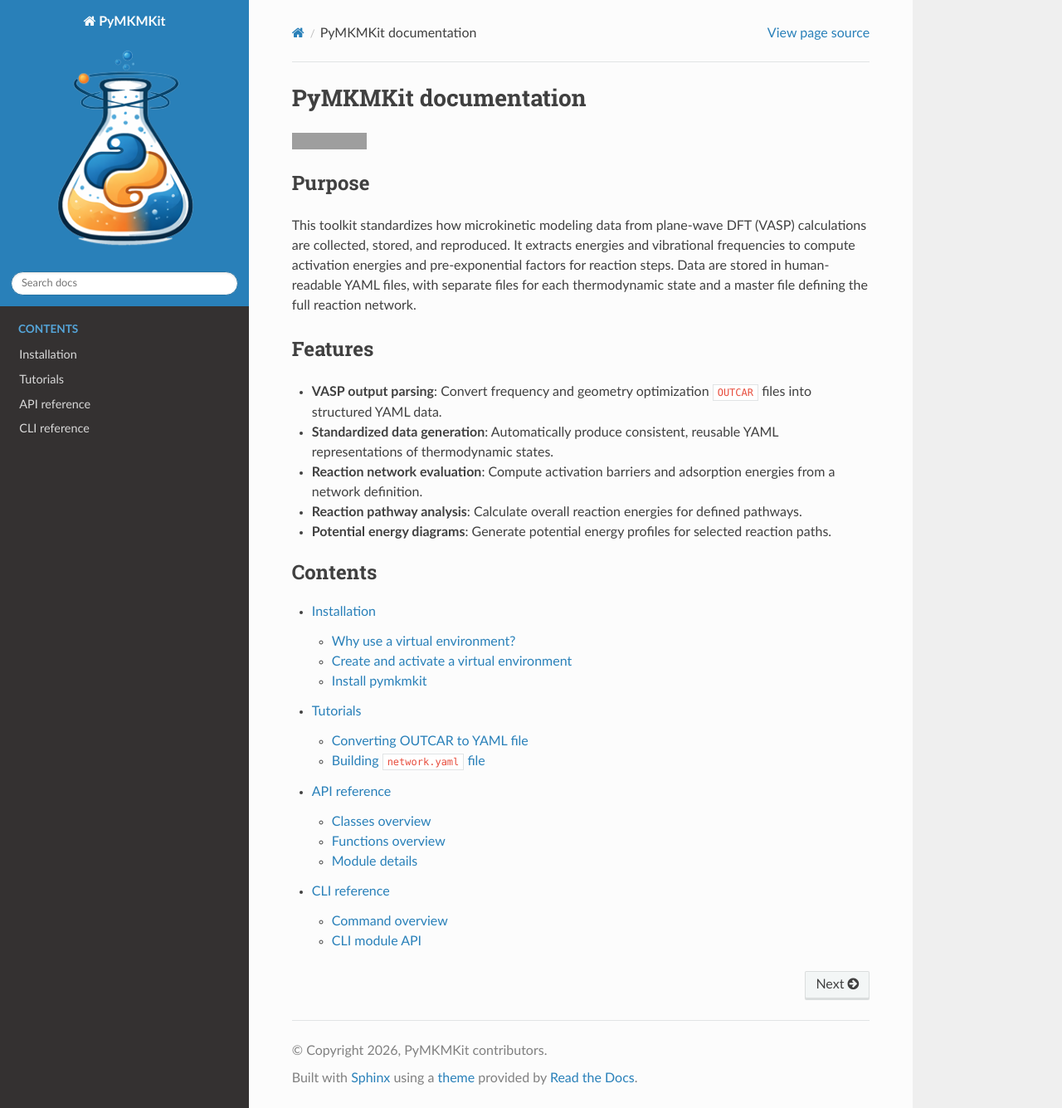
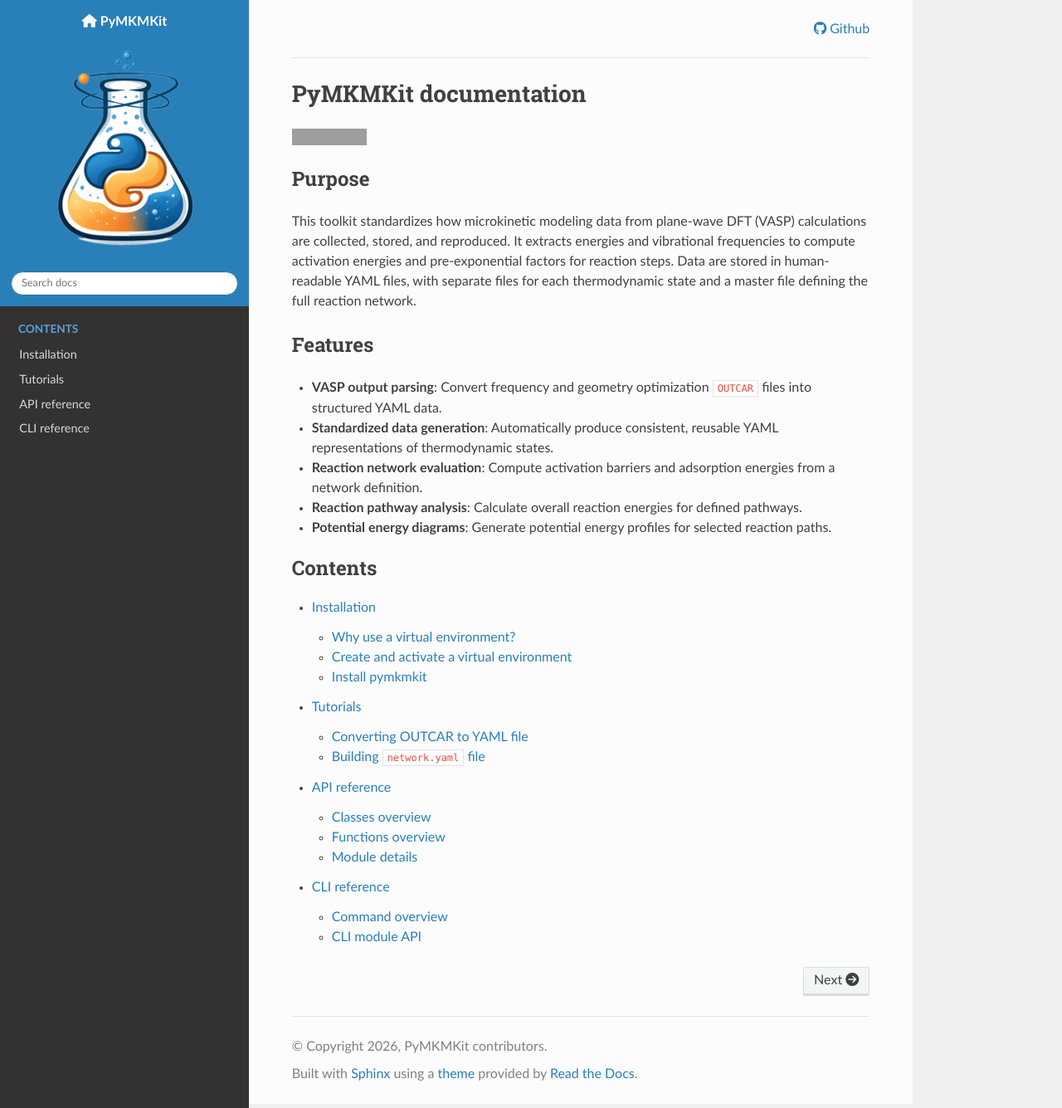
Before and after one commit to ifilot/pymkmkit, a Sphinx documentation site: the page built from docs/source/index.rst, in a window 1280 px wide and 1335 px high. Shown: the whole window at 83% size. Built offline with Sphinx 7.4.7 and the Read the Docs theme 3.1.0, drawn with Linux system fonts in a browser that asks for light colours; nearby versions of some CDN libraries; grey boxes are pictures that could not be loaded.

Commit message:
Adding link to repo

```diff
--- /dev/null
+++ b/docs/source/_templates/breadcrumbs.html
@@ -0,0 +1,4 @@
+<div style="text-align: right;">
+<a href="https://github.com/ifilot/pymkmkit" target="_blank"><i class="fa-brands fa-github"></i> Github</a>
+</div>
+<hr>
--- a/docs/source/conf.py
+++ b/docs/source/conf.py
@@ -30,3 +30,6 @@
 html_static_path = ['_static']
 html_logo = '_static/logo/logo-256.png'
 html_favicon = '_static/logo/favicon.ico'
+html_css_files = [
+    "https://cdnjs.cloudflare.com/ajax/libs/font-awesome/6.1.1/css/all.min.css"
+]
```
